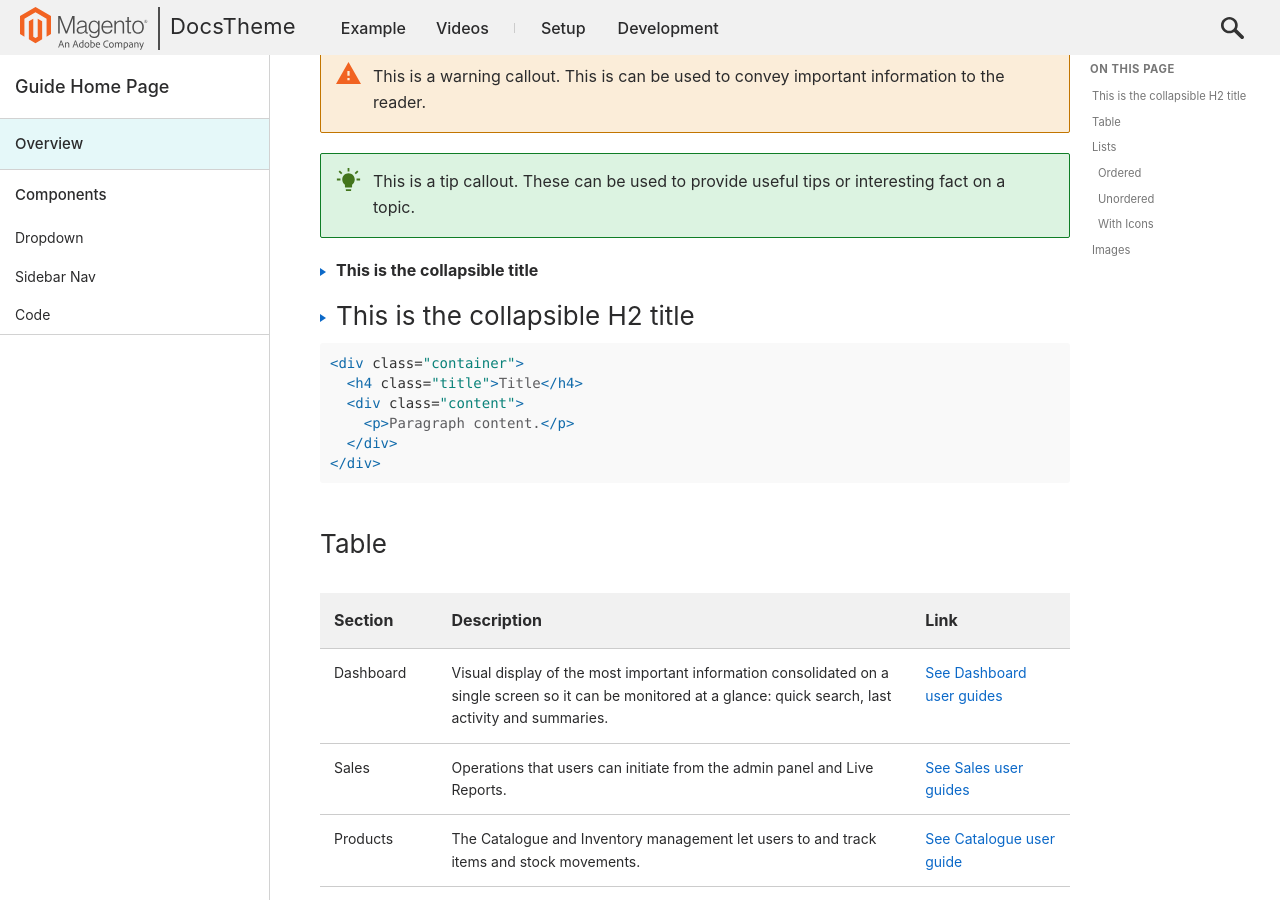
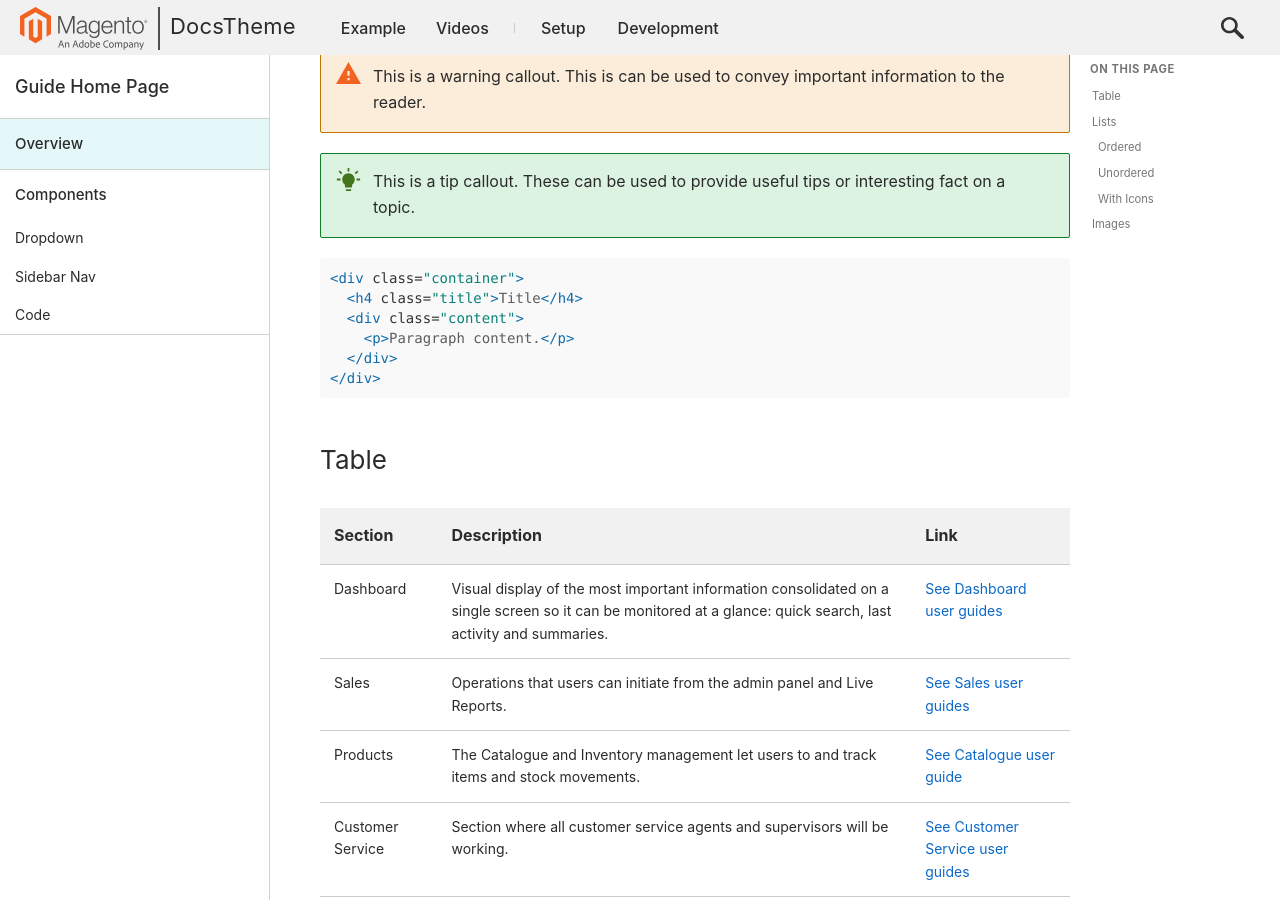
Before and after one commit to TausifH/notebook, a Jekyll site: the page built from example.md, in a window 1280 px wide and 900 px high, scrolled down 673 px. Built offline with Jekyll 4.4.1, drawn with Linux system fonts in a browser that asks for light colours; comment, search, counter and statistics services are not loaded.

Commit message:
Update example.md

```diff
--- a/example.md
+++ b/example.md
@@ -31,13 +31,6 @@ You can start off by editing the local version of this file using markdown langu
 </div>
 
 
-{% collapsible This is the collapsible title %}
-  Markdown content goes in this area.
-{% endcollapsible %}
-
-{% collapsibleh2 This is the collapsible H2 title %}
-  Markdown content goes in this area.
-{% endcollapsibleh2 %}
 
 {% highlight html %}
 <div class="container">
```
